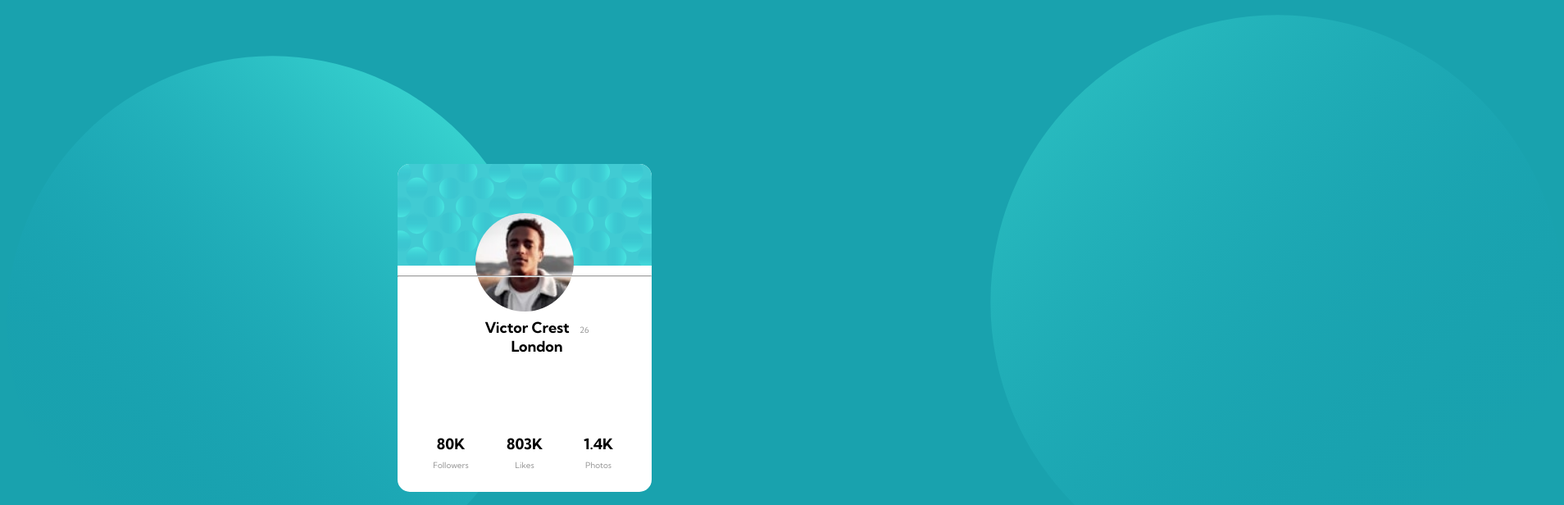
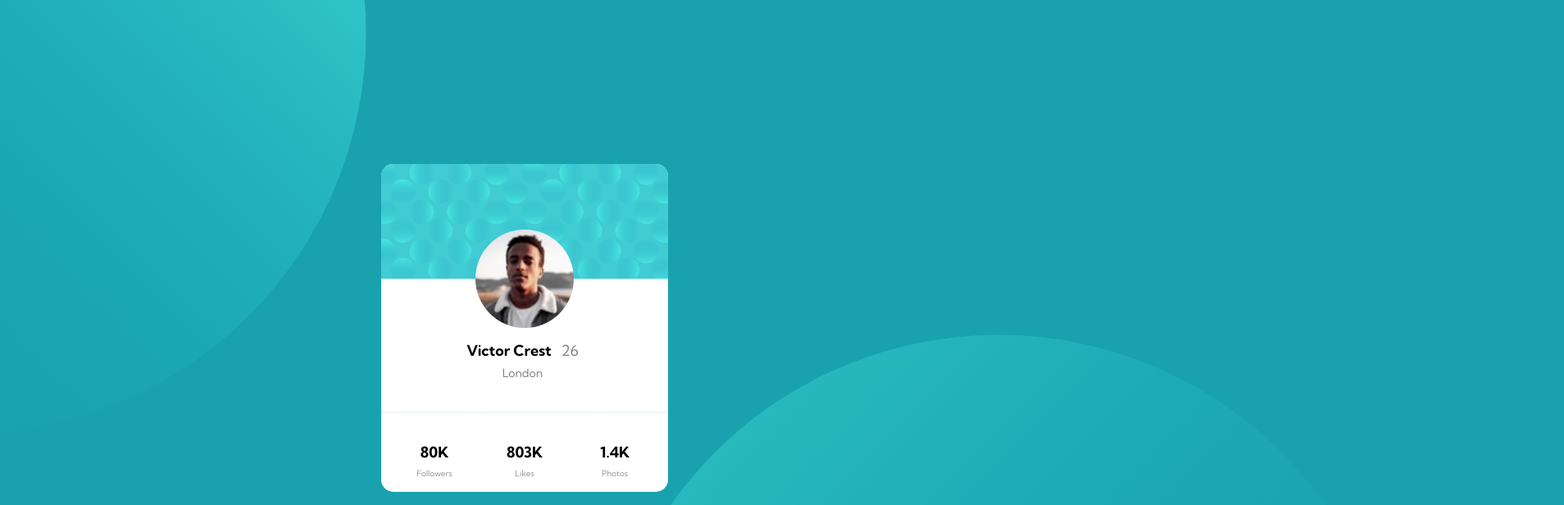
Before and after one commit to justin-xia15/Profile-card-component, a plain HTML site: page index.html in a window 1280 px wide. Shown: the top 616 px of the page at 82% size, 1908 px wide, since content can reach past the window. Drawn offline with Linux system fonts and the light colour scheme.

Commit message:
Challenge completed

```diff
--- a/css/styles.css
+++ b/css/styles.css
@@ -3,6 +3,7 @@ body {
   background-color: hsl(185, 75%, 39%);
   position: relative;
   text-align: center;
+  overflow: hidden;
 }
 
 span {
@@ -14,14 +15,14 @@ span {
 }
 
 hr {
-  position: relative;
+  border: dotted #dfeeea 1px;
 }
 
 .image {
   border-radius: 50%;
   position: absolute;
-  top: 60px;
-  left: 95px;
+  top: 80px;
+  left: 115px;
   height: 120px;
   width: 120px;
   }
@@ -29,9 +30,10 @@ hr {
 .card {
   background-color: white;
   border-radius: 15px;
+  display: inline-block;
   height: 400px;
   position: fixed;
-  width: 310px;
+  width: 350px;
   left: 0;
   right: 0;
   top: 0;
@@ -40,7 +42,7 @@ hr {
 }
 
 .card-pattern {
-  width: 310px;
+  width: 350px;
   border-top-left-radius: 15px;
   border-top-right-radius: 15px;
 }
@@ -51,15 +53,38 @@ hr {
   height: 100px;
   width: 200px;
   position: absolute;
-  margin-top: 60px;
+  margin-top: 70px;
   margin-left: 70px;
+  line-height: 1.5;
+}
+
+.division {
+  position: relative;
+  margin-top: 45%;
 }
 
 .name {
-  color: black;
+  font-family: 'Kumbh Sans';
+  font-weight: 700;
+  display: inline-block;
+  position: relative;
+  margin-left: 5px;
+  width: 150px;
+}
+
+.age {
   font-family: 'Kumbh Sans';
   font-size: 18px;
-  font-weight: 700;
+  color: gray;
+}
+.location {
+  font-size: 14px;
+  font-family: 'Kumbh Sans';
+  font-weight: 400;
+  color: gray;
+  line-height: 2;
+  position: relative;
+  margin-left: 5px;
 }
 
 .attribution {
@@ -68,7 +93,7 @@ hr {
 }
 
 .followers {
-  bottom: 20px;
+  bottom: 10px;
   font-family: 'Kumbh Sans';
   font-size: 18px;
   font-weight: 700;
@@ -80,12 +105,12 @@ hr {
 }
 
 .likes {
-  bottom: 20px;
+  bottom: 10px;
   font-family: 'Kumbh Sans';
   font-size: 18px;
   font-weight: 700;
   height: 50px;
-  left: 130px;
+  left: 150px;
   position: absolute;
   width: 50px;
 }
@@ -95,23 +120,20 @@ hr {
   font-size: 18px;
   font-weight: 700;
   height: 50px;
-  left: 220px;
-  bottom: 20px;
+  right: 40px;
+  bottom: 10px;
   position: absolute;
   width: 50px;
 }
 
 .bottom-pattern {
-  position: absolute;
-  height: 700px;
-  bottom: 0;
-  left: 1200px;
+  position: relative;
+  margin-left: 720px;
+  margin-top: 400px;
 }
 
 .top-pattern {
   position: absolute;
-  left: 0;
-  bottom: 0;
-  right: 200px;
-  width: 650px;
+  right: 825px;
+  bottom: 1580px;
 }
```
